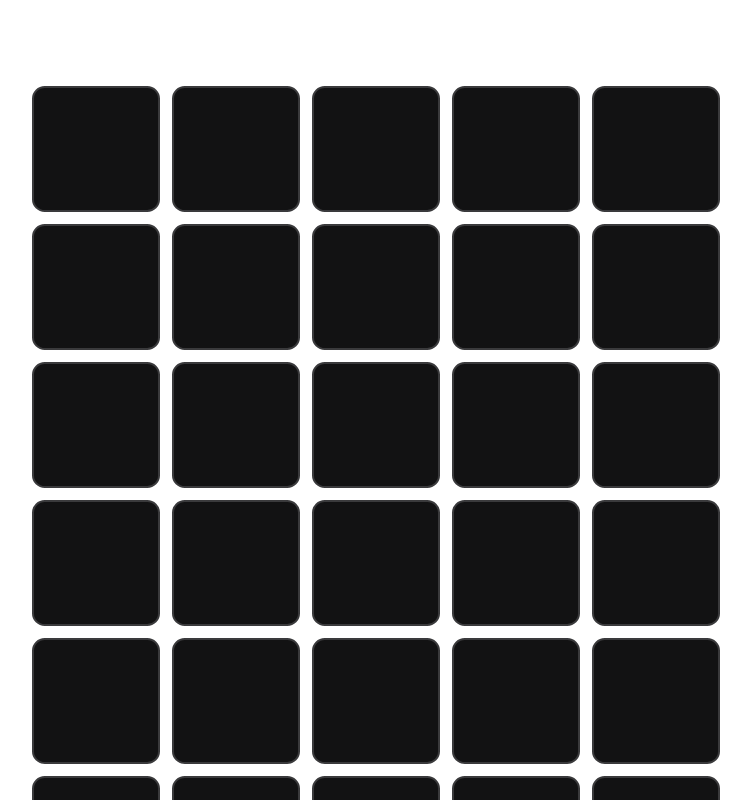
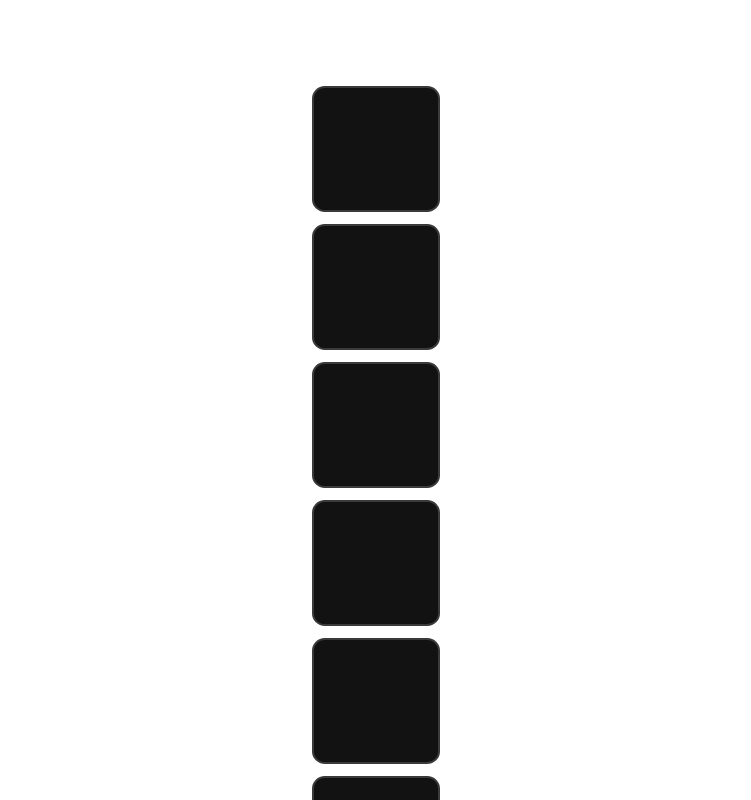
Before and after one commit to margiawanfitriani/ketriskrafts, a React (Create React App) app: page / in a window 1280 px wide. Shown: the top 800 px of the page, without its empty margins (256-1007 px from the left). Built offline with nearby package versions, Linux system fonts and the light colour scheme.

Commit message:
: added a comment

```diff
--- a/src/Kurdle/Kurdle.tsx
+++ b/src/Kurdle/Kurdle.tsx
@@ -76,13 +76,14 @@ class Kurdle extends React.Component<any, MyState> {
         <Grid
           container
           style={{ marginTop: '10vh' }}
-          direction='row'
+          direction='column'
           justifyContent='center'
           alignItems='center'
           spacing={2}
         >
           {this.state.gridList.map((row, rowIndex) => {
             return (
+              // TODOASDF IN THE FUTURE FIX THIS TO BE A CONTAINER WITH COLOUMN DIRECTION
               <Grid key={rowIndex}>
                 {row.map((col, colIndex) => (
                   <Grid item>
```
